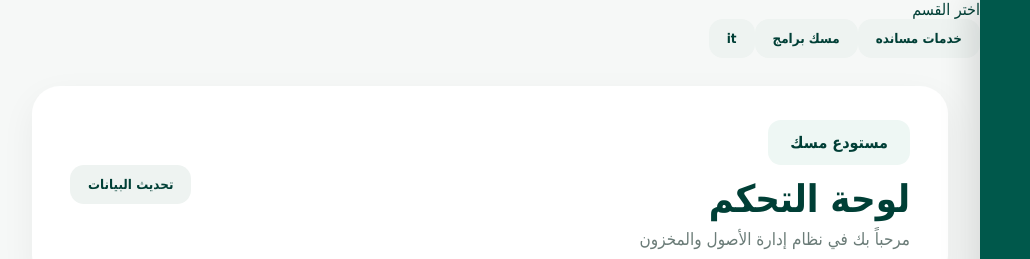
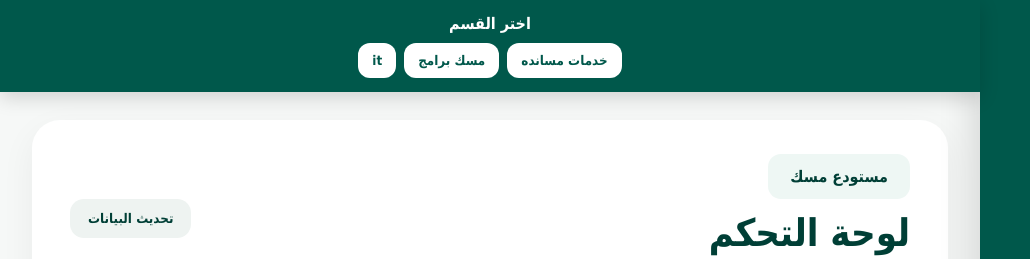
Before and after one commit to Mohammadmot10/misk-warehousee, a website: page public/index.html in a window 1280 px wide. Shown: the top 259 px of the page, 0-1030 px from the left. Drawn offline with Linux system fonts and the light colour scheme; no server answers.

Commit message:
Update style.css

```diff
--- a/public/style.css
+++ b/public/style.css
@@ -185,3 +185,34 @@
   .misk-logo{width:95px;margin:0 0 4px auto;}
   .sidebar-section,.side-nav,.side-owner{display:none !important;}
 }
+#mobileDeptBar {
+  position: sticky;
+  top: 0;
+  z-index: 99999;
+  background: #00584b;
+  padding: 14px;
+  color: white;
+  box-shadow: 0 6px 18px rgba(0,0,0,0.15);
+}
+
+.mobile-dept-title {
+  font-weight: 800;
+  margin-bottom: 10px;
+  text-align: center;
+}
+
+.mobile-dept-buttons {
+  display: flex;
+  gap: 8px;
+  justify-content: center;
+  flex-wrap: wrap;
+}
+
+.mobile-dept-buttons button {
+  background: white !important;
+  color: #00584b !important;
+  border: none !important;
+  border-radius: 12px !important;
+  padding: 10px 14px !important;
+  font-weight: 800 !important;
+}
```
